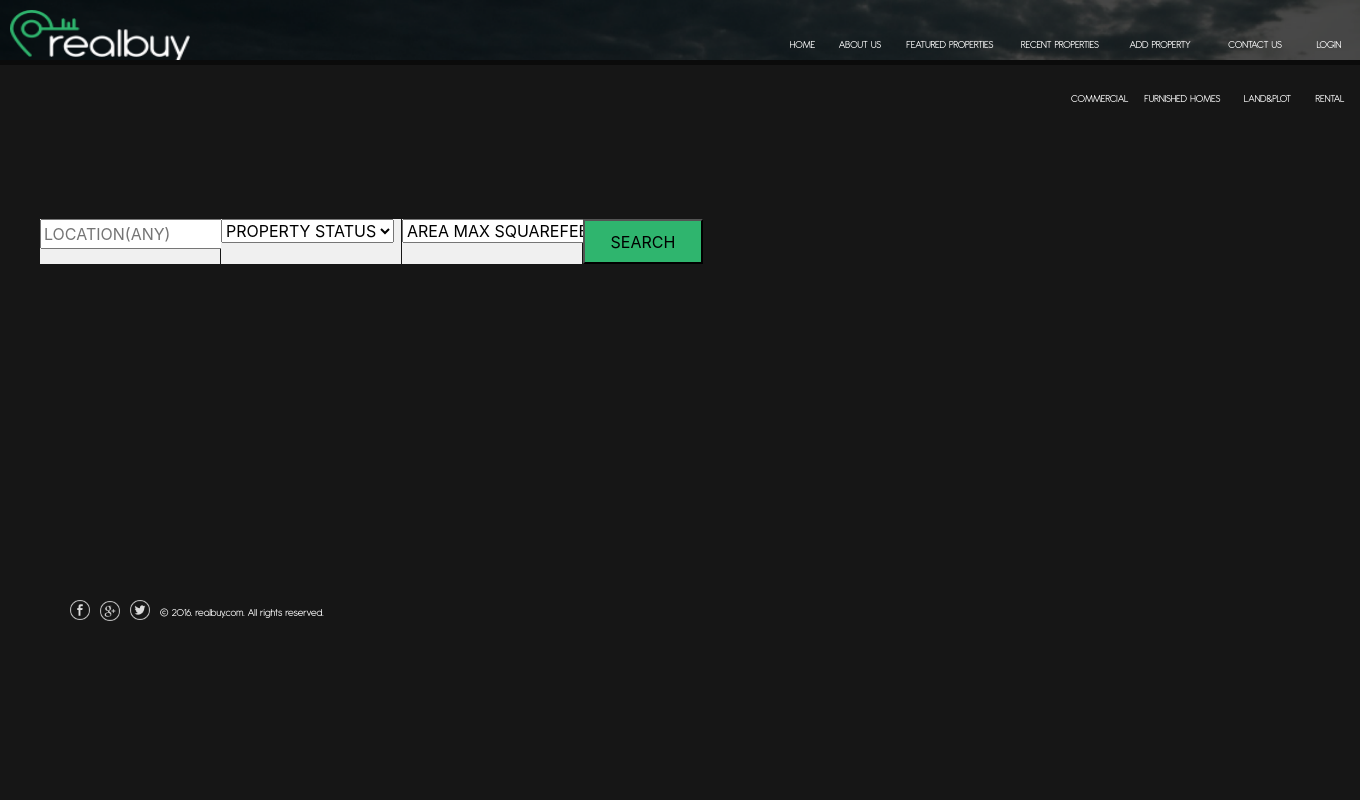
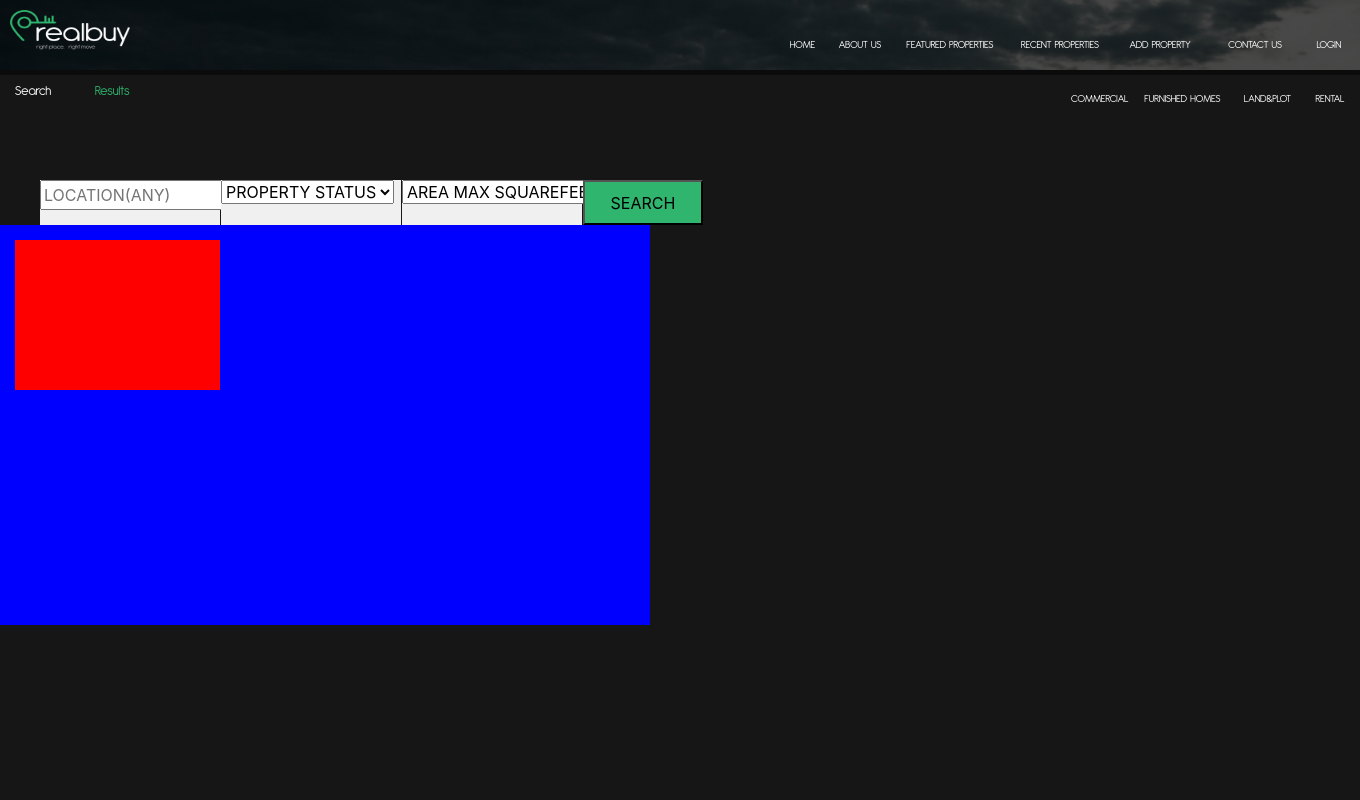
Before and after one commit to kiran-k-s/realbuy_2, a Django app: page /category_home2/ in a window 1360 px wide. Run offline with Django 3.2, Linux system fonts and the light colour scheme; data that the repository does not hold is empty.

Commit message:
filter page designing

```diff
--- a/realbuy_app/static/realbuy_app/styles/home.css
+++ b/realbuy_app/static/realbuy_app/styles/home.css
@@ -961,7 +961,7 @@ color: rgba(198, 198, 198, 1);
 
 #filter-big-box-1{
     position: absolute;
-    top: 60px;
+    top: 70px;
     left: 0px;
     background-color: rgba(11, 11, 11, 1);
     bottom:0;
@@ -969,7 +969,7 @@ color: rgba(198, 198, 198, 1);
 }
 #filter-big-box-2{
     position: absolute;
-    top: 65px;
+    top: 75px;
     left: 0px;
     background-color: rgba(22, 22, 22, 1);
     bottom:0;
@@ -980,32 +980,35 @@ color: rgba(198, 198, 198, 1);
     position: absolute;
     top: 10px;
     left: 10px;
-    height: 60px;
-    width: 180px;
+    height: 40px;
+    width: 120px;
 }
 #filter-head-1{
     position: absolute;
-top: 132px;
-left: 40px;
-height: 27px;
-width: 160px;
+top: 80px;
+left: 15px;
+height: 15px;
+width: 80px;
 font-family: 'Antipasto';
-font-size: 24px;
+font-size: 14px;
 color: rgba(255, 255, 255, 1);
+z-index: 10;
+
 }
 #filter-head-2{
     position: absolute;
-top: 132px;
-left: 40px;
-height: 27px;
-width: 160px;
+top: 80px;
+left: 95px;
+height: 15px;
+width: 90px;
 font-family: 'Antipasto';
-font-size: 24px;
+font-size: 14px;
 color: rgba(47, 181, 110, 1);
+z-index: 10;
 }
 #filter-location{
     position: absolute;
-top: 219px;
+top: 180px;
 left: 40px;
 height: 45px;
 width: 180px;
@@ -1013,7 +1016,7 @@ background-color: rgba(240, 240, 240, 1);
 }
 #filter-property-status{
     position: absolute;
-top: 219px;
+top: 180px;
 left: 221px;
 height: 45px;
 width: 180px;
@@ -1021,7 +1024,7 @@ background-color: rgba(240, 240, 240, 1);
 }
 #filter-area-min{
     position: absolute;
-top: 219px;
+top: 180px;
 left: 402px;
 height: 45px;
 width: 180px;
@@ -1029,7 +1032,7 @@ background-color: rgba(240, 240, 240, 1);
 }
 #filter-area-max{
     position: absolute;
-top: 219px;
+top: 180px;
 left: 402px;
 height: 45px;
 width: 180px;
@@ -1037,9 +1040,34 @@ background-color: rgba(240, 240, 240, 1);
 }
 #filter_submit{
     position: absolute;
-top: 219px;
+top: 180px;
 left: 583px;
 height: 45px;
 width: 120px;
 background-color: rgba(47, 181, 110, 1);
 }
+.filter-grid{
+    position:absolute;
+    top:225px;
+    height:400px;
+    width:650px;
+    display: grid;
+    grid-template-columns: auto auto;
+    grid-template-rows: auto auto;
+    grid-gap: 15px;
+    padding:15px;
+    /*background-color: rgba(22, 22, 22, 1);*/
+    background-color: blue;
+    z-index: 5;
+}
+.filter-grid-content{
+    position:relative;
+    height:150px;
+    width:205px;
+    background-color: red;
+}
+.filter-image{
+    position: absolute;
+    height:80px;
+    width:100px;
+}
--- a/realbuy_app/templates/realbuy_app/filter.html
+++ b/realbuy_app/templates/realbuy_app/filter.html
@@ -120,7 +120,7 @@
     {% if query_home %}
     {% for property in query_home %}
     <a href="{% url 'detail' property.id %}">
-            <img class ="card-img-top" src="{{property.image.url}}">
+            <img class ="filter-image" src="{{property.image.url}}">
     </a>
     <li> {{ property.location}}</li>
     <li> {{ property.city }}</li>
```
